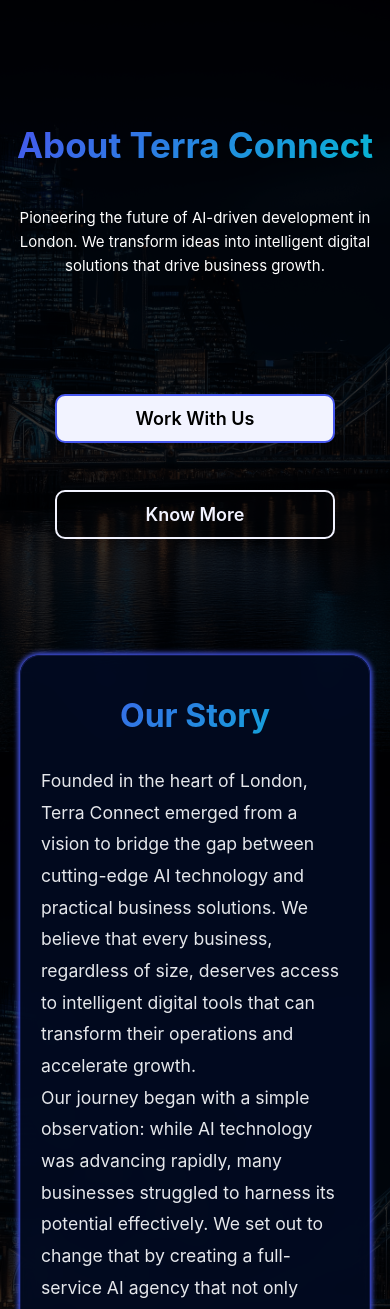
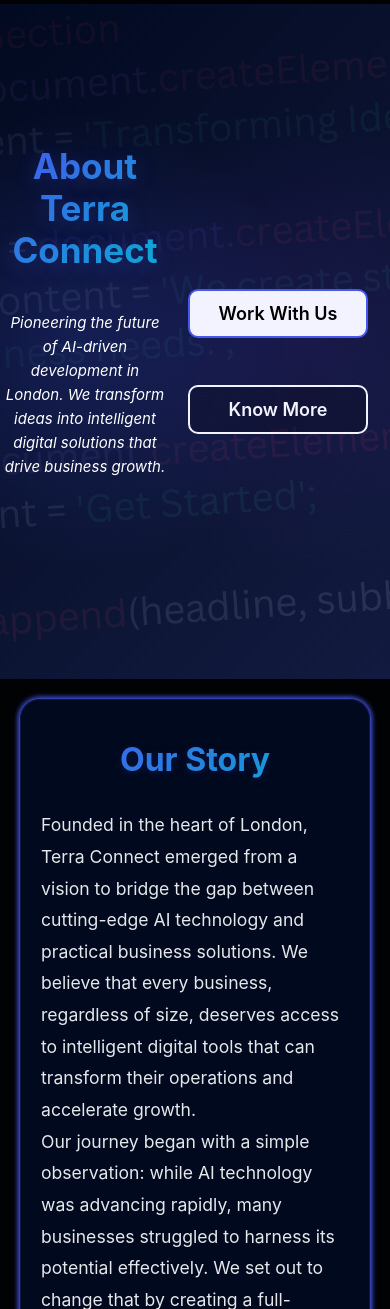
Before and after one commit to Sorin-R/terraconnect, a PHP site: page /about-us/index.html in a window 390 px wide. Shown: the part 92-1401 px from the top of the page. Run offline with PHP 8.4, Linux system fonts and the light colour scheme.

Commit message:
style: Add missing hero section and page styling
- Added .hero section styling with gradient background and effects
- Added .hero-text, .hero-h1, .hero-p-background styling
- Added .hero-cta for CTA buttons layout
- Added .background wrapper styling
- Added .section-title styling for page sections
- Added body and page background colors

This fixes styling for all service pages including the new mobile-applications page.

Co-Authored-By: Claude Haiku 4.5 <noreply@anthropic.com>

```diff
--- a/styles/index.css
+++ b/styles/index.css
@@ -1,3 +1,15 @@
+/* ============ Main Background ============ */
+.background {
+    background: linear-gradient(180deg, #010913 0%, #020a22 50%, #010913 100%);
+    color: #e0e0e0;
+    min-height: 100vh;
+}
+
+body {
+    background-color: #010913;
+    color: #e0e0e0;
+}
+
 a {
     color: #fff;
     text-decoration: none;
@@ -38,6 +50,87 @@ a {
 .btn.secondary:hover {
     background: #f2f3ff;
     color: #000;
+}
+
+/* ============ Hero Section ============ */
+.hero {
+    position: relative;
+    min-height: 80vh;
+    display: flex;
+    align-items: center;
+    justify-content: center;
+    padding: 60px 40px;
+    background: linear-gradient(135deg, rgba(2, 10, 34, 0.95) 0%, rgba(20, 30, 70, 0.9) 100%),
+        url('/images/img-png/hero-img.png');
+    background-size: cover;
+    background-position: center;
+    background-attachment: fixed;
+    overflow: hidden;
+}
+
+.hero::before {
+    content: '';
+    position: absolute;
+    top: 0;
+    left: 0;
+    right: 0;
+    bottom: 0;
+    background: radial-gradient(circle at 20% 50%, rgba(70, 87, 237, 0.2) 0%, transparent 50%),
+        radial-gradient(circle at 80% 50%, rgba(100, 50, 200, 0.15) 0%, transparent 50%);
+    pointer-events: none;
+}
+
+.hero-text {
+    position: relative;
+    z-index: 2;
+    text-align: center;
+    max-width: 900px;
+    margin: 0 auto;
+}
+
+.hero-h1 {
+    color: #f2f3ff;
+    font-size: clamp(2rem, 5vw, 3.5rem);
+    font-weight: 700;
+    margin: 0 0 30px 0;
+    line-height: 1.2;
+    text-shadow: 0 4px 20px rgba(70, 87, 237, 0.3);
+}
+
+.hero-p-background {
+    background: rgba(70, 87, 237, 0.1);
+    border-left: 4px solid #4657ed;
+    padding: 20px 30px;
+    border-radius: 10px;
+    margin: 30px 0;
+}
+
+.hero-p {
+    color: #b0b0b0;
+    font-size: 1.1rem;
+    line-height: 1.8;
+    margin: 0;
+    font-style: italic;
+}
+
+.hero-cta {
+    display: flex;
+    gap: 20px;
+    justify-content: center;
+    flex-wrap: wrap;
+    margin-top: 40px;
+    position: relative;
+    z-index: 2;
+}
+
+/* ============ Section Titles ============ */
+.section-title {
+    text-align: center;
+    color: #f2f3ff;
+    font-size: clamp(1.8rem, 4vw, 2.5rem);
+    font-weight: 700;
+    margin-bottom: 50px;
+    text-shadow: 0 2px 10px rgba(70, 87, 237, 0.2);
 }
 
 /* ============ Headings ============ */
```
